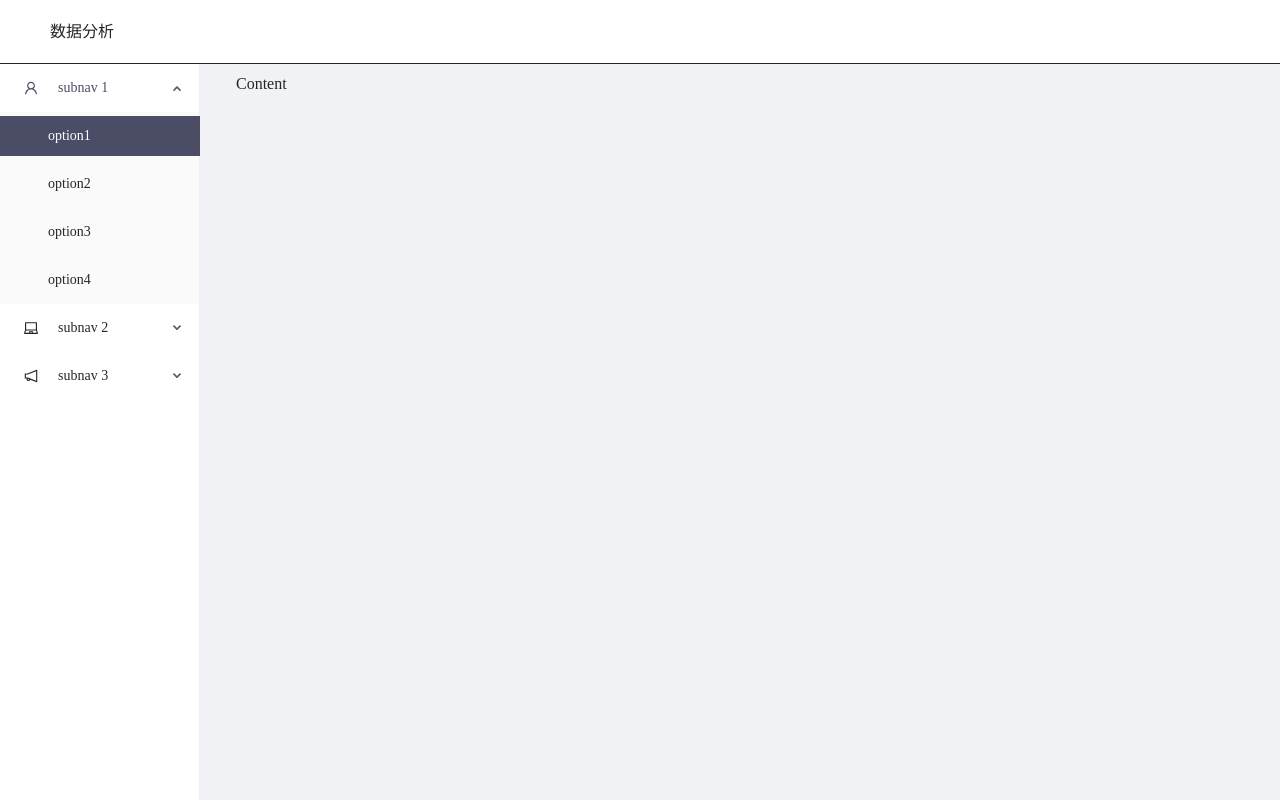
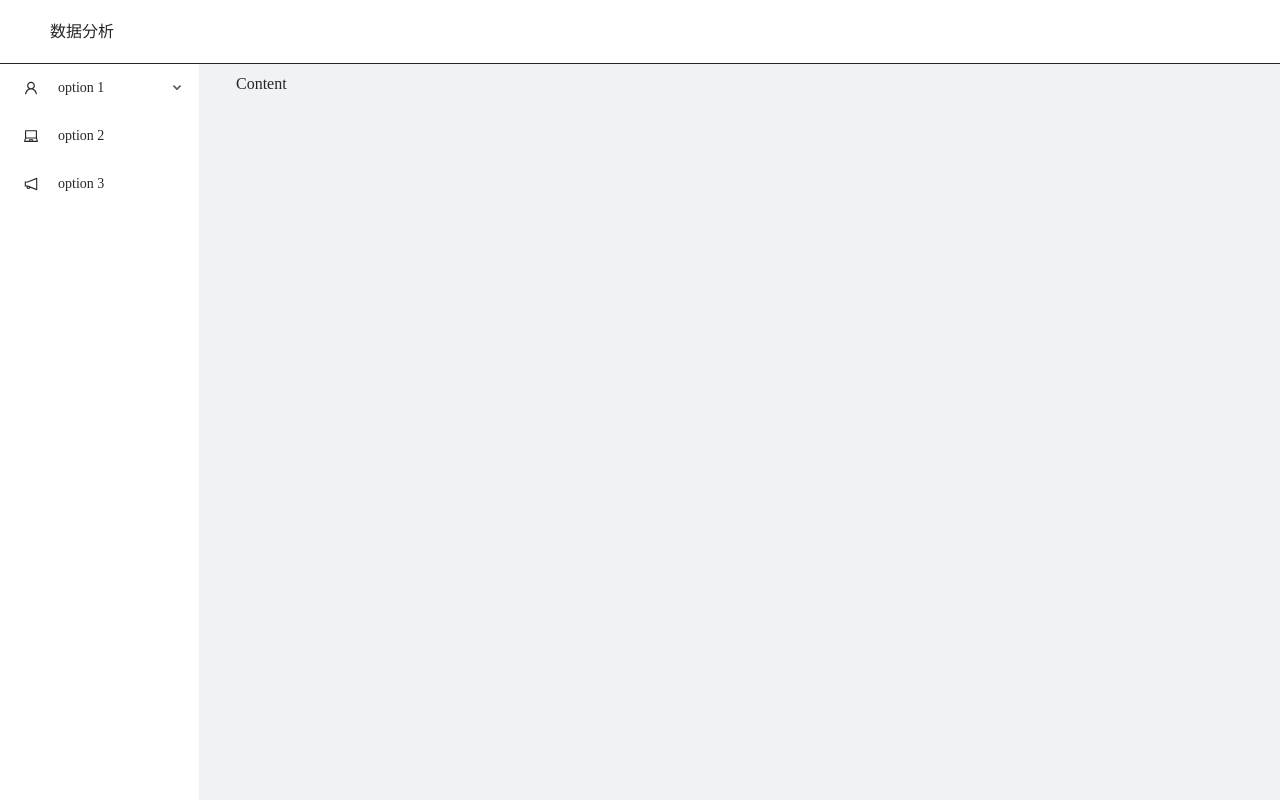
Before and after one commit to jobsofferings/epidemic_front_end, a React (Create React App) app: page / in a window 1280 px wide. Built offline with nearby package versions, Linux system fonts and the light colour scheme.

Commit message:
menu config

```diff
--- a/src/components/SiderWrapper.tsx
+++ b/src/components/SiderWrapper.tsx
@@ -1,10 +1,97 @@
 import React, { useState } from "react";
 import { Layout, Menu } from 'antd';
+import EpidemicIcon from "../util/EpidemicIcon";
+import { LinkProps } from 'react-router-dom';
+import { MenuProps } from 'antd/lib/menu/index.d';
+import { MenuItemProps } from 'antd/lib/menu/MenuItem';
 import { UserOutlined, LaptopOutlined, NotificationOutlined } from '@ant-design/icons';
-import EpidemicIcon from "../util/EpidemicIcon";
+import { get } from 'lodash';
 
-const { SubMenu } = Menu;
+const { SubMenu, Item } = Menu;
 const { Sider } = Layout;
+
+export interface BaseMenuProps {
+  menuConfig: BaseMenuConfig[];
+  menuProps?: MenuProps;
+}
+
+export interface BaseMenuConfig {
+  path: string;
+  title: React.ReactNode;
+  linkProps?: Omit<LinkProps, 'to' | 'title'>;
+  menuItemProps?: MenuItemProps;
+  children?: BaseMenuConfig[];
+  id?: number
+  isSubMenu?: Boolean
+}
+
+const menuConfig = [
+  {
+    path: 'option 1',
+    title: 'option 1',
+    linkProps: {},
+    menuItemProps: {
+      icon: <UserOutlined />
+    },
+    children: [
+      {
+        path: 'option 11',
+        title: 'option 11',
+        linkProps: {},
+        menuItemProps: {},
+      },
+      {
+        path: 'option 12',
+        title: 'option 12',
+        linkProps: {},
+        menuItemProps: {}
+      },
+      {
+        path: 'option 13',
+        title: 'option 13',
+        linkProps: {},
+        menuItemProps: {}
+      },
+    ]
+  },
+  {
+    path: 'option 2',
+    title: 'option 2',
+    linkProps: {},
+    menuItemProps: {
+      icon: <LaptopOutlined />
+    }
+  },
+  {
+    path: 'option 3',
+    title: 'option 3',
+    linkProps: {},
+    menuItemProps: {
+      icon: <NotificationOutlined />
+    }
+  },
+]
+
+const generateMenuItem = ({
+  path,
+  title,
+  // linkProps,
+  menuItemProps,
+}: Omit<BaseMenuConfig, 'children'>) => {
+  return (
+    <Item key={path} {...menuItemProps}>
+      {/* <Link
+        {...{
+          to: path,
+          rel: 'noopener noreferrer',
+          ...linkProps,
+        }}
+      > */}
+      {title}
+      {/* </Link> */}
+    </Item>
+  );
+};
 
 const SiderWrapper = () => {
 
@@ -16,30 +103,25 @@ const SiderWrapper = () => {
   return <>
     <Sider collapsed={collapsed} className="epidemic-menu" width={200}>
       <Menu
-      className="epidemic-sider-menu"
+        className="epidemic-sider-menu"
         mode="inline"
         defaultSelectedKeys={['1']}
         defaultOpenKeys={['sub1']}
         style={{ height: '100%' }}
       >
-        <SubMenu key="sub1" icon={<UserOutlined />} title="subnav 1">
-          <Menu.Item key="1">option1</Menu.Item>
-          <Menu.Item key="2">option2</Menu.Item>
-          <Menu.Item key="3">option3</Menu.Item>
-          <Menu.Item key="4">option4</Menu.Item>
-        </SubMenu>
-        <SubMenu key="sub2" icon={<LaptopOutlined />} title="subnav 2">
-          <Menu.Item key="5">option5</Menu.Item>
-          <Menu.Item key="6">option6</Menu.Item>
-          <Menu.Item key="7">option7</Menu.Item>
-          <Menu.Item key="8">option8</Menu.Item>
-        </SubMenu>
-        <SubMenu key="sub3" icon={<NotificationOutlined />} title="subnav 3">
-          <Menu.Item key="9">option9</Menu.Item>
-          <Menu.Item key="10">option10</Menu.Item>
-          <Menu.Item key="11">option11</Menu.Item>
-          <Menu.Item key="12">option12</Menu.Item>
-        </SubMenu>
+        {menuConfig.map(({ children, ...otherProps }) =>
+          !children ? (
+            generateMenuItem(otherProps)
+          ) : (
+              <SubMenu
+                key={otherProps.path}
+                title={otherProps.title}
+                icon={get(otherProps, 'menuItemProps.icon')}
+              >
+                {children.map((v) => generateMenuItem(v))}
+              </SubMenu>
+            ),
+        )}
       </Menu>
     </Sider>
     <div className='epidemic-triggle'>
```
Also changed, not shown: src/index.less (indentation only).
